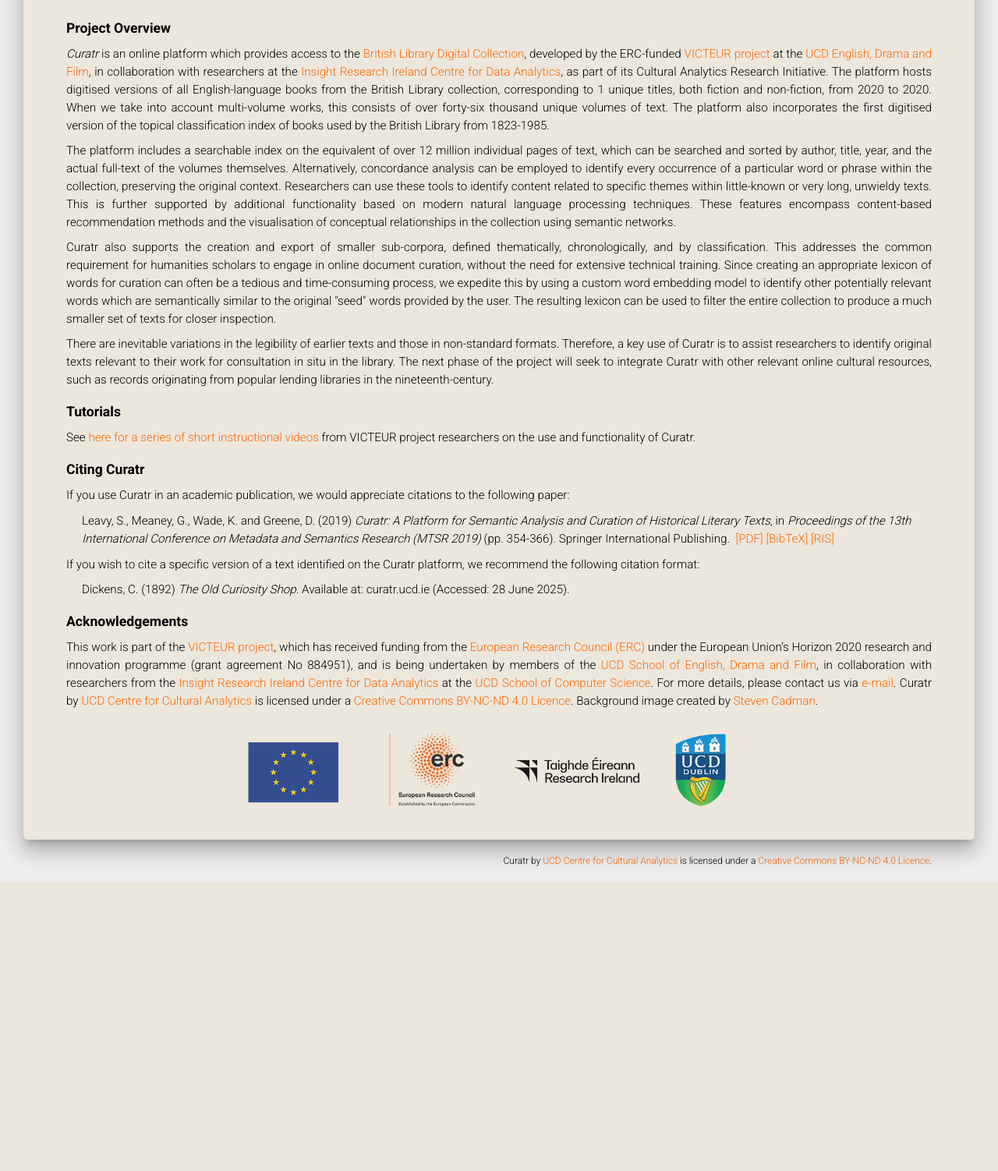
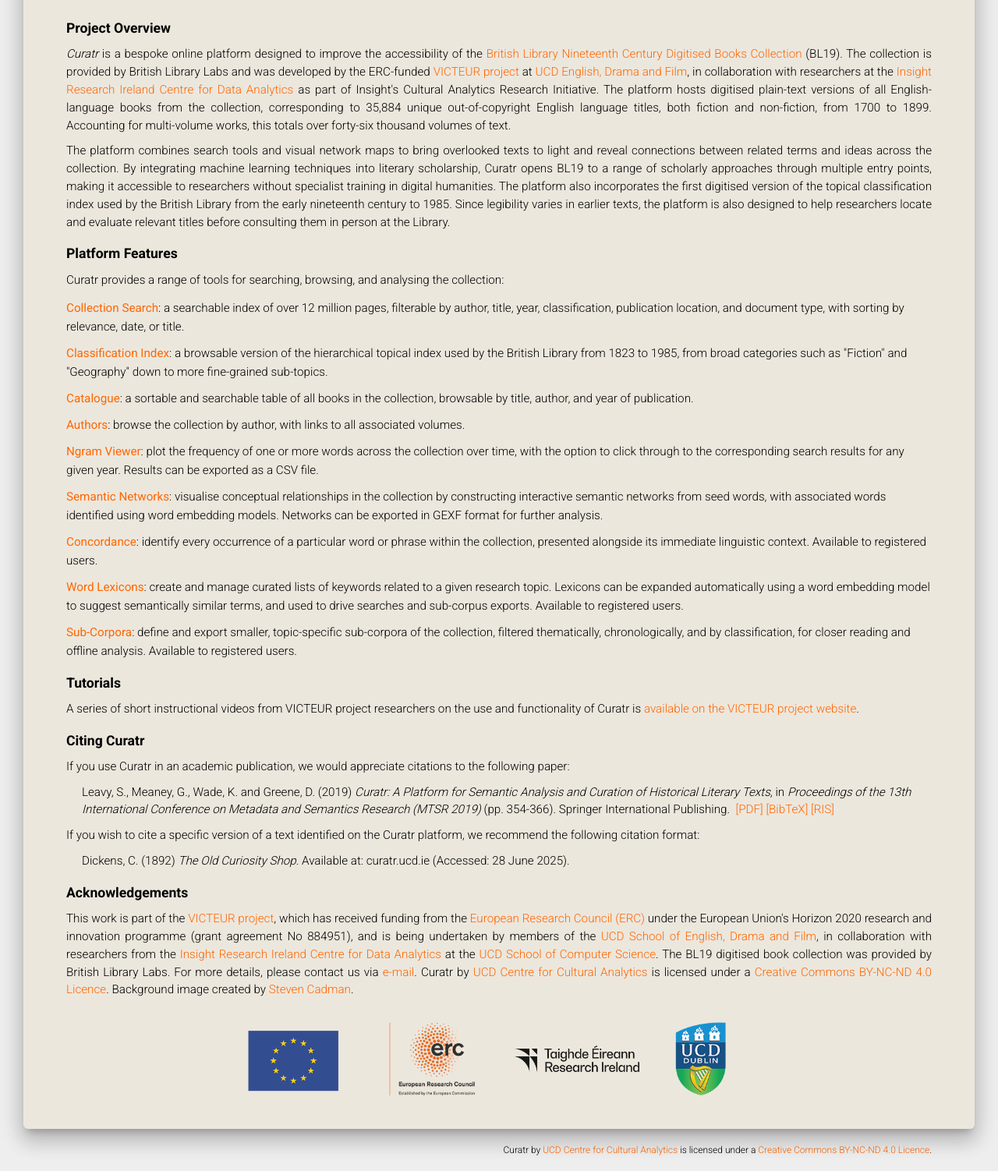
Before and after one commit to derekgreene/curatr, a Flask app: template code/templates/about.html in a window 1280 px wide. Shown: the part 407-1909 px from the top of the page at 78% size. Before the commit the page ends 1538 px from the top, so only its background shows below. Run offline with Flask 3, Linux system fonts and the light colour scheme; the template is opened without the code that fills it: most values are stand-ins (such as "Sample title", 1, 10 or a date in 2020); parts of the project's set-up code (start-up, migrations or seed data) failed here and were passed over; some libraries are stand-ins or nearby versions.

Commit message:
Expand Curatr details

```diff
--- a/code/templates/about.html
+++ b/code/templates/about.html
@@ -10,6 +10,14 @@
   {
     margin-top: 16px; margin-bottom: 8px; text-align: left;
   }
+  ul.features
+  {
+    list-style: none; padding-left: 0; margin-top: 12px;
+  }
+  ul.features li
+  {
+    margin-bottom: 10px; text-align: left;
+  }
 </style>
 {% endblock %}
 
@@ -18,32 +26,56 @@
   <div class="section text-center">
   	<h2>About Curatr</h2>
     <h5 class="division">Project Overview</h5>
-    <p class="text-justify"><i>Curatr</i> is an online platform which provides access to the
-      <a href="https://www.bl.uk/collection-guides/digitised-printed-books" target="_blank">British Library Digital Collection</a>,
-      developed by the ERC-funded <a href="https://projectvicteur.com/" target="_blank">VICTEUR project</a> at the <a href='http://www.ucd.ie/englishdramafilm/' target='_blank'>UCD English, Drama and Film</a>, in collaboration with researchers at the <a href='http://www.insight-centre.org/' target='_blank'>Insight Research Ireland Centre for Data Analytics</a>, as part of its Cultural Analytics Research Initiative. The platform hosts digitised versions of all English-language books from the British Library collection,
-      corresponding to {{num_books}} unique titles, both fiction and non-fiction, from {{year_min}} to {{year_max}}.
-      When we take into account multi-volume works, this consists of over forty-six thousand unique volumes of text.
-      The platform also incorporates the first digitised version of the topical classification index of books used by the British Library from 1823-1985.</p>
+    <p class="text-justify"><i>Curatr</i> is a bespoke online platform designed to improve the accessibility of the
+      <a href="https://doi.org/10.21250/db14" target="_blank">British Library Nineteenth Century Digitised Books Collection</a>
+      (BL19). The collection is provided by British Library Labs and was developed by the ERC-funded
+      <a href="https://projectvicteur.com/" target="_blank">VICTEUR project</a> at
+      <a href='http://www.ucd.ie/englishdramafilm/' target='_blank'>UCD English, Drama and Film</a>, in collaboration with
+      researchers at the <a href='http://www.insight-centre.org/' target='_blank'>Insight Research Ireland Centre for Data Analytics</a>
+      as part of Insight's Cultural Analytics Research Initiative. The platform hosts digitised plain-text versions of all
+      English-language books from the collection, corresponding to 35,884 unique out-of-copyright English language titles, both fiction and
+      non-fiction, from 1700 to 1899. Accounting for multi-volume works, this totals over forty-six thousand volumes of text.</p>
 
-    <p class="text-justify">The platform includes a searchable index on the equivalent of over 12 million individual pages of text,
-      which can be searched and sorted by author, title, year, and the actual full-text of the volumes themselves.
-      Alternatively, concordance analysis can be employed to identify every occurrence of a particular word or phrase within the collection, preserving the original context.
-      Researchers can use these tools to identify content related to specific themes within little-known or very long, unwieldy texts.
-      This is further supported by additional functionality based on modern natural language processing techniques.
-      These features encompass content-based recommendation methods and the visualisation of conceptual relationships
-      in the collection using semantic networks.</p>
+    <p class="text-justify">The platform combines search tools and visual network maps to bring overlooked texts to light and
+      reveal connections between related terms and ideas across the collection. By integrating machine learning techniques into
+      literary scholarship, Curatr opens BL19 to a range of scholarly approaches through multiple entry points, making it
+      accessible to researchers without specialist training in digital humanities. The platform also incorporates the first
+      digitised version of the topical classification index used by the British Library from the early nineteenth century to 1985.
+      Since legibility varies in earlier texts, the platform is also designed to help researchers locate and evaluate relevant
+      titles before consulting them in person at the Library.</p>
 
-    <p class="text-justify">Curatr also supports the creation and export of smaller sub-corpora, defined thematically,
-      chronologically, and by classification. This addresses the common requirement for humanities scholars to engage in online
-      document curation, without the need for extensive technical training. Since creating an appropriate lexicon of words for
-      curation can often be a tedious and time-consuming process, we expedite this by using a custom word embedding model to identify other potentially relevant words which are semantically similar to the original "seed" words provided by the user. The resulting lexicon can be used to filter the entire collection to produce a much smaller set of texts for closer inspection.</p>
+    <h5 class="division">Platform Features</h5>
+    <p class="text-justify">Curatr provides a range of tools for searching, browsing, and analysing the collection:</p>
 
-    <p class="text-justify">There are inevitable variations in the legibility of earlier texts and those in non-standard formats.
-      Therefore, a key use of Curatr is to assist researchers to identify original texts relevant to their work for consultation
-      in situ in the library. The next phase of the project will seek to integrate Curatr with other relevant online cultural resources, such as records originating from popular lending libraries in the nineteenth-century.</p>
+    <ul class="features">
+      <li><strong><a href="{{ url_for('handle_search') }}">Collection Search</a></strong>: a searchable index of over 12 million pages,
+        filterable by author, title, year, classification, publication location, and document type, with sorting by relevance, date, or title.</li>
+      <li><strong><a href="{{ url_for('handle_classification') }}">Classification Index</a></strong>: a browsable version of the hierarchical
+        topical index used by the British Library from 1823 to 1985, from broad categories such as "Fiction" and "Geography" down to
+        more fine-grained sub-topics.</li>
+      <li><strong><a href="{{ url_for('handle_catalogue') }}">Catalogue</a></strong>: a sortable and searchable table of all books in the
+        collection, browsable by title, author, and year of publication.</li>
+      <li><strong><a href="{{ url_for('handle_authors') }}">Authors</a></strong>: browse the collection by author, with links to all
+        associated volumes.</li>
+      <li><strong><a href="{{ url_for('handle_ngrams') }}">Ngram Viewer</a></strong>: plot the frequency of one or more words across the
+        collection over time, with the option to click through to the corresponding search results for any given year. Results can be
+        exported as a CSV file.</li>
+      <li><strong><a href="{{ url_for('handle_networks') }}">Semantic Networks</a></strong>: visualise conceptual relationships in the
+        collection by constructing interactive semantic networks from seed words, with associated words identified using word embedding
+        models. Networks can be exported in GEXF format for further analysis.</li>
+      <li><strong><a href="{{ url_for('handle_concordance') }}">Concordance</a></strong>: identify every occurrence of a particular word
+        or phrase within the collection, presented alongside its immediate linguistic context. Available to registered users.</li>
+      <li><strong><a href="{{ url_for('handle_lexicon') }}">Word Lexicons</a></strong>: create and manage curated lists of keywords
+        related to a given research topic. Lexicons can be expanded automatically using a word embedding model to suggest semantically
+        similar terms, and used to drive searches and sub-corpus exports. Available to registered users.</li>
+      <li><strong><a href="{{ url_for('handle_corpora') }}">Sub-Corpora</a></strong>: define and export smaller, topic-specific
+        sub-corpora of the collection, filtered thematically, chronologically, and by classification, for closer reading and
+        offline analysis. Available to registered users.</li>
+    </ul>
 
     <h5 class="division">Tutorials</h5>
-    <p class="text-justify">See <a href="https://projectvicteur.com/2023/01/10/curatr-videos/" target="_blank">here for a series of short instructional videos</a> from VICTEUR project researchers on the use and functionality of Curatr.</p>
+    <p class="text-justify">A series of short instructional videos from VICTEUR project researchers on the use and functionality of Curatr is
+      <a href="https://projectvicteur.com/2023/01/10/curatr-videos/" target="_blank">available on the VICTEUR project website</a>.</p>
 
     <h5 class="division">Citing Curatr</h5>
     <p class="text-justify">
@@ -58,7 +90,8 @@
  -->    </p>
     <h5 class="division">Acknowledgements</h5>
     <p class="text-justify">
-        This work is part of the <a href="https://projectvicteur.com/" target="_blank">VICTEUR project</a>, which has received funding from the <a target="_blank" href="https://erc.europa.eu/">European Research Council (ERC)</a> under the European Union’s Horizon 2020 research and innovation programme (grant agreement No 884951), and is being undertaken by members of the <a href="http://www.ucd.ie/englishdramafilm/" target="_blank">UCD School of English, Drama and Film</a>, in collaboration with researchers from the <a href="http://www.insight-centre.org/" target="_blank">Insight Research Ireland Centre for Data Analytics</a> at the <a href="https://www.ucd.ie/cs/" target="_blank">UCD School of Computer Science</a>. For more details, please contact us via <a href="mailto:ucdcuratr@gmail.com">e-mail</a>.
+        This work is part of the <a href="https://projectvicteur.com/" target="_blank">VICTEUR project</a>, which has received funding from the <a target="_blank" href="https://erc.europa.eu/">European Research Council (ERC)</a> under the European Union's Horizon 2020 research and innovation programme (grant agreement No 884951), and is being undertaken by members of the <a href="http://www.ucd.ie/englishdramafilm/" target="_blank">UCD School of English, Drama and Film</a>, in collaboration with researchers from the <a href="http://www.insight-centre.org/" target="_blank">Insight Research Ireland Centre for Data Analytics</a> at the <a href="https://www.ucd.ie/cs/" target="_blank">UCD School of Computer Science</a>.
+        The BL19 digitised book collection was provided by British Library Labs. For more details, please contact us via <a href="mailto:ucdcuratr@gmail.com">e-mail</a>.
         Curatr by <a href="https://cca.ucd.ie/" target="_blank">UCD Centre for Cultural Analytics</a> is licensed under a <a rel="license" href="https://creativecommons.org/licenses/by-nc-nd/4.0/" target="_blank">Creative Commons BY-NC-ND 4.0 Licence</a>. Background image created by <a href="https://www.flickr.com/photos/stevecadman/486263551" target="_blank">Steven Cadman</a>.
     </p>
     <p style="align: center; margin-top: 1.8em;">
--- a/code/templates/block-login.html
+++ b/code/templates/block-login.html
@@ -1,6 +1,6 @@
 <h2>Curatr &mdash; Sign In</h2>
-    <p class="text-justify"><i>Curatr</i> is an online platform which provides access to the <a href="https://www.bl.uk/collection-guides/digitised-printed-books" target="_blank">British Library Digital Collection</a>, corresponding to over thirty-five thousand unique titles, both fiction and non-fiction, from 1700 to 1899. The platform is specifically designed for humanities scholars and offers comprehensive search functionality by keyword, author, category, and date.
-    See <a href="https://projectvicteur.com/2023/01/10/curatr-videos/" target="_blank">here for videos</a> on the use and functionality of Curatr.
+    <p class="text-justify"><i>Curatr</i> is a bespoke online platform designed to improve the accessibility of the <a href="https://doi.org/10.21250/db14" target="_blank">British Library Nineteenth Century Digitised Books Collection</a> (BL19), corresponding to over thirty-five thousand unique English language titles, both fiction and non-fiction, from 1700 to 1899. The platform is specifically designed for humanities scholars and offers comprehensive search functionality by keyword, author, category, and date.
+    A series of short instructional videos on the use and functionality of Curatr is <a href="https://projectvicteur.com/2023/01/10/curatr-videos/" target="_blank">available on the VICTEUR project website</a>.
     </p>
     <p class="text-left">Please sign in below if you have an existing account, or request an account to access Curatr:</p>
 <div class="container-login">
--- a/code/templates/block-welcome.html
+++ b/code/templates/block-welcome.html
@@ -9,11 +9,11 @@
 {% endif %}
 </h2>
 
-<p class="text-justify"><i>Curatr</i> is an online platform which provides access to the <a href="https://www.bl.uk/collection-guides/digitised-printed-books" target="_blank">British Library Digital Collection</a>, corresponding to over thirty-five thousand unique titles, both fiction and non-fiction, from 1700 to 1899. The platform is specifically designed for humanities scholars to use without the need for extensive technical training and offers comprehensive search functionality by keyword, author, category, and date.</p>
-<p class="text-justify"><i>Curatr</i> includes advanced keyword search and recommendation functions, which help locate your research topics within little known or very long, unwieldy texts. It also supports the development and export of sub-corpora, defined thematically, chronologically and by classification. The development of this system addresses the requirements for online document curation without the need for extensive technical training. See <a href="https://projectvicteur.com/2023/01/10/curatr-videos/" target="_blank">here for videos</a> on the use and functionality of Curatr.</p>
+<p class="text-justify"><i>Curatr</i> is an online platform which provides access to the <a href="https://doi.org/10.21250/db14" target="_blank">British Library Nineteenth Century Digitised Books Collection</a> (BL19), corresponding to over thirty-five thousand unique English language titles, both fiction and non-fiction, from 1700 to 1899. The platform is specifically designed for humanities scholars to use without the need for extensive technical training and offers comprehensive search functionality by keyword, author, category, and date.</p>
+<p class="text-justify"><i>Curatr</i> includes advanced keyword search and recommendation functions, which help locate your research topics within little known or very long, unwieldy texts. It also supports the development and export of sub-corpora, defined thematically, chronologically and by classification. The development of this system addresses the requirements for online document curation without the need for extensive technical training. A series of short instructional videos on the use and functionality of Curatr is <a href="https://projectvicteur.com/2023/01/10/curatr-videos/" target="_blank">available on the VICTEUR project website</a>.</p>
 
 <hr>
-<p class="text-justify">This project has received funding from the <a target="_blank" href="https://erc.europa.eu/">European Research Council (ERC)</a> under the European Union’s Horizon 2020 research and innovation programme (grant agreement No 884951) and is based at <a target="_blank" href="https://www.ucd.ie/">University College Dublin</a>. The project is being undertaken by members of the <a href='http://www.ucd.ie/englishdramafilm/' target='_blank'>UCD English, Drama and Film</a>, in collaboration with researchers from the <a href='http://www.insight-centre.org/' target='_blank'>Insight Research Ireland Centre for Data Analytics</a> at UCD. For more details, please contact us via <a href="mailto:ucdcuratr@gmail.com">email</a>.</p>
+<p class="text-justify">This project has received funding from the <a target="_blank" href="https://erc.europa.eu/">European Research Council (ERC)</a> under the European Union’s Horizon 2020 research and innovation programme (grant agreement No 884951) and is based at <a target="_blank" href="https://www.ucd.ie/">University College Dublin</a>. The project is being undertaken by members of the <a href='http://www.ucd.ie/englishdramafilm/' target='_blank'>UCD English, Drama and Film</a>, in collaboration with researchers from the <a href='http://www.insight-centre.org/' target='_blank'>Insight Research Ireland Centre for Data Analytics</a> at UCD. The BL19 digitised book collection was provided by British Library Labs. For more details, please contact us via <a href="mailto:ucdcuratr@gmail.com">email</a>.</p>
 <p style="align: center; margin-top: 1.8em;">
     <a target="_blank" href="https://european-union.europa.eu"><img src="{{staticprefix}}/img/logo-eu.png" class="logo" style="width: 120px; margin-right: 50px;" alt="EU Flag"/></a>
     <a target="_blank" href="http://erc.europa.eu"><img src="{{staticprefix}}/img/logo-erc.png" class="logo" style="width: 132px; margin-right: 35px;" alt="ERC Logo"/></a>
```
